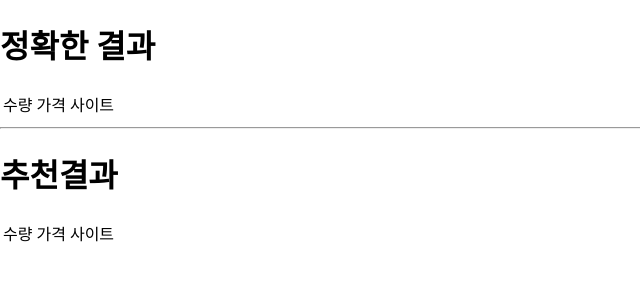
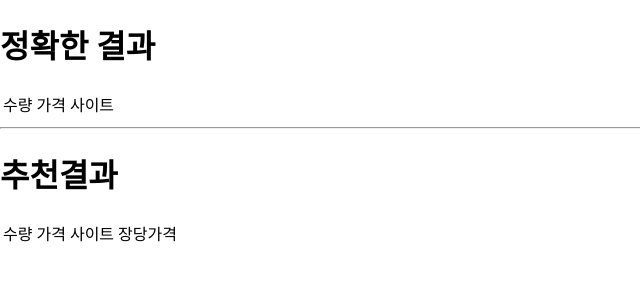
Before and after one commit to arsischeon/kim_sawon, a CodeIgniter app: a page that uses application/views/result.php in a window 1280 px wide. Shown: the top 300 px of the page, without its empty margins (0-640 px from the left). Run offline with CodeIgniter, Linux system fonts and the light colour scheme; data that the repository does not hold is empty; some libraries are stand-ins or nearby versions.

Commit message:
장당가격 추가

```diff
--- a/application/views/result.php
+++ b/application/views/result.php
@@ -21,12 +21,14 @@
     <td>수량 </td>
     <td>가격 </td>
     <td>사이트 </td>
+    <td>장당가격</td>
   </tr>
 <?php foreach ($resultSimmilar->result_array() as $result): ?>
   <tr>
     <td><? echo $result['amount']; ?></td>
     <td><? echo $result['price']; ?></td>
     <td><? echo $result['site_id']; ?></td>
+    <td><? echo $result['price']/$result['amount']; ?></td>
   </tr>
 <?php endforeach; ?>
 </table>
```
